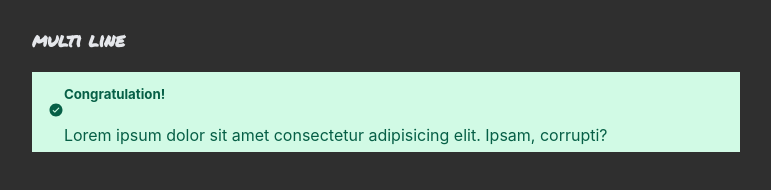
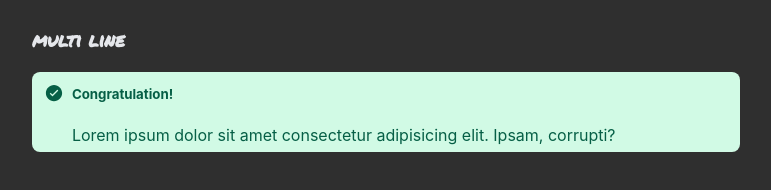
Before and after one commit to emirisato1003/react-component-library, a React (Vite) app: page / in a window 1280 px wide. Shown: the part 436-626 px from the top of the page, without its empty margins (254-1025 px from the left). Built offline with nearby package versions, Linux system fonts and the light colour scheme; the HTML template or start-up script is replaced by a standard one.

Commit message:
update banner

```diff
--- a/src/assets/components/Banner/Banner.jsx
+++ b/src/assets/components/Banner/Banner.jsx
@@ -6,8 +6,10 @@ export default function Banner({ children, status }) {
     console.log(className);
     return (
         <div className={className}>
-            <div className="icon"><IoIosCheckmarkCircle /></div>
-            <div>{children}</div>
+            <div className="banner-content">
+                <IoIosCheckmarkCircle className="icon" />
+                <div className="banner-text">{children}</div>
+            </div>
         </div>
     );
 }
--- a/src/index.css
+++ b/src/index.css
@@ -86,16 +86,24 @@ button.pill{
   color: #9d174d;
 }
 
-.banner{
+section.banners .banner{
   display: flex;
   align-items: center;
   height: 80px;
-  padding: 16px;
+  padding: 12px;
+  border-radius: 8px;
 }
 
-.banner.icon{
+section.banners .banner-content{
+  display: flex;
+  gap: 8px;
+}
 
+section.banners .icon{
+  margin-top: 19px;
+  font-size: 1.25rem;
 }
+
 
 /*
 button:focus {
@@ -110,6 +118,7 @@ button.button-sm {
 button.button-lg {
   padding: 13px 25px;
 }
+
 
 button.button-success {
   color: #047857;
```
